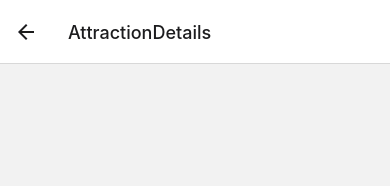
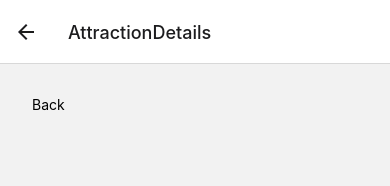
Before and after one commit to P-MBD/TravelApp, a React Native app: screen /AttractionDetails in a window 390 px wide. Shown: the top 186 px of the page. Built offline with nearby package versions, Linux system fonts and the light colour scheme.

Commit message:
6. Handling Back Events

```diff
--- a/src/screens/AttractionDetails/index.js
+++ b/src/screens/AttractionDetails/index.js
@@ -2,10 +2,14 @@ import React from "react";
 import { SafeAreaView, Text } from "react-native";
 import styles from './styles';
 
-const  AttractionDetails = ({route}) => {
+const  AttractionDetails = ({navigation,route}) => {
     const {item} = route?.params || {};
+    const onBack = () =>{
+        navigation.goBack();
+    }
     return(
         <SafeAreaView>
+            <Text onPress={onBack} style={{margin:32}}>Back</Text>
                  <Text>{item?.name}</Text>
         </SafeAreaView>
     )
```
